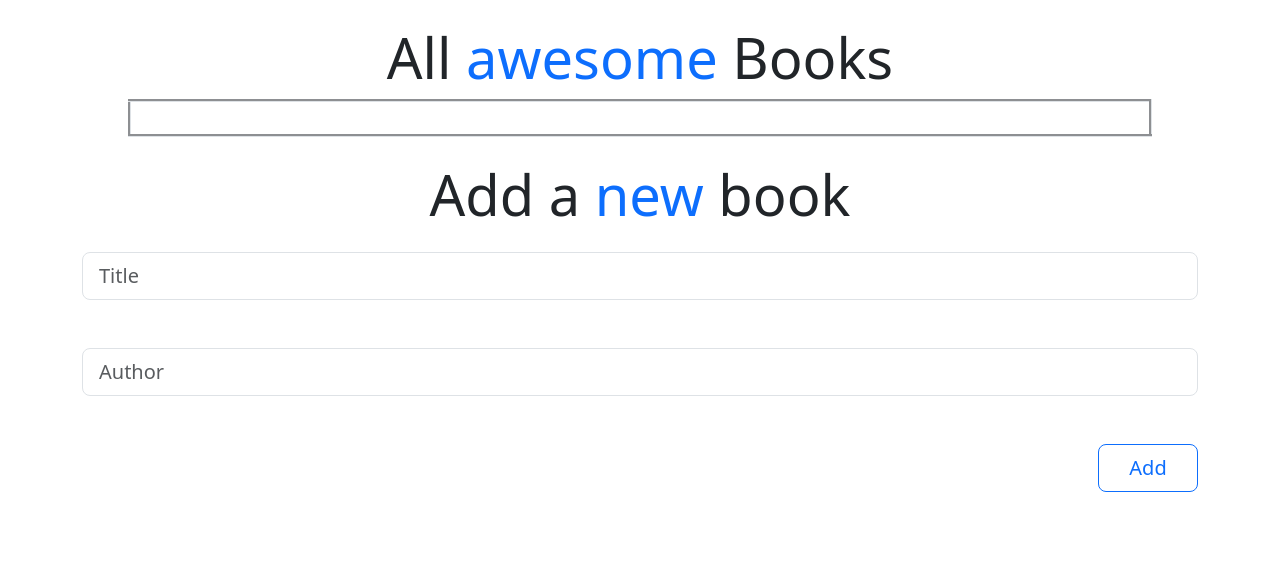
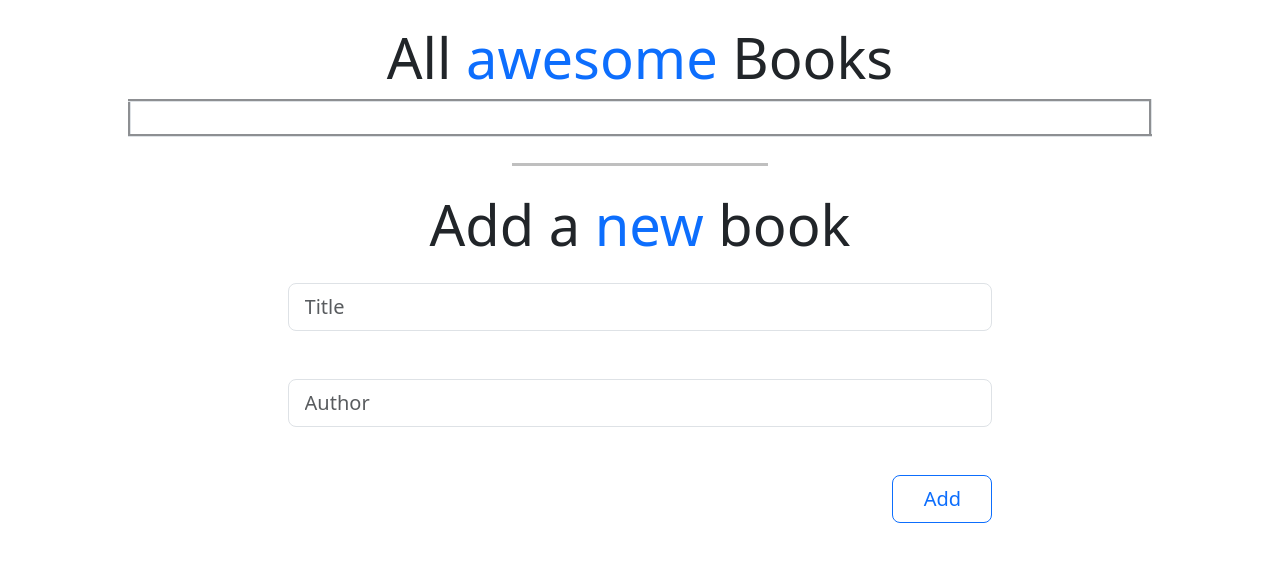
Before and after one commit to migo1/awesomeBooks, a website: page index.html in a window 1280 px wide. Drawn offline with nearby package versions, Linux system fonts and the light colour scheme.

Commit message:
add-styling-to-form

```diff
--- a/index.html
+++ b/index.html
@@ -26,6 +26,9 @@
         </tr>
       </table>
     </div>
+
+    <hr class="center">
+
 
     <h2 class="display-4 text-center container mt-4">
       Add a <span class="text-primary">new</span> book
--- a/style.css
+++ b/style.css
@@ -42,3 +42,13 @@ td {
 .table td.dark {
   background-color: grey;
 }
+
+form#bookForm {
+  padding: 0 17%;
+}
+
+hr.center {
+  width: 20%;
+  margin: 2% auto ;
+  border-top: black solid;
+}
```
